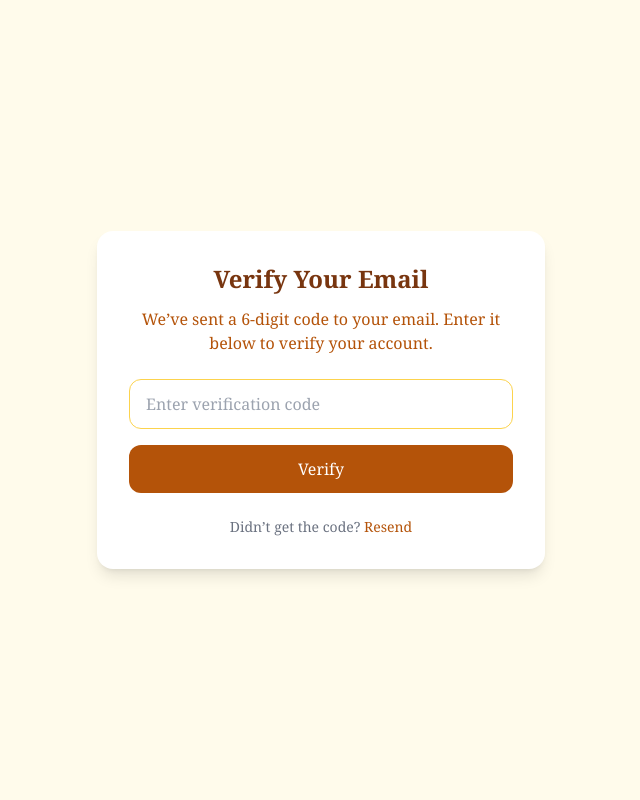
After one commit to notsamaltman/SohamPanwalkar_UC_Tasks, a Django app: template task-3/diary_project/diary/templates/diary/dairy_verifyemail.html in a window 1280 px wide. The commit adds this page. Shown: the whole page, without its empty margins (319-959 px from the left). Run offline with Django 5.2, Linux system fonts and the light colour scheme; the template is opened without the code that fills it, so the values that code supplies are empty; some libraries are stand-ins or nearby versions.

Commit message:
switching to lptop

```diff
--- a/task-3/diary_project/diary/models.py
+++ b/task-3/diary_project/diary/models.py
@@ -12,6 +12,6 @@ class CustomUser(AbstractUser):
     gender = models.CharField(max_length=10, choices=GENDER_CHOICES, null=True, blank=True)
 
     email = models.EmailField(unique=True)
-
+    verification_code = models.CharField(max_length=6, null=True)
     def __str__(self):
         return self.username
--- a/task-3/diary_project/diary/static/diary/login_script.js
+++ b/task-3/diary_project/diary/static/diary/login_script.js
@@ -2,7 +2,6 @@ const form = document.getElementById('loginForm');
 const errorMsg = document.getElementById('errorMsg');
 
 form.addEventListener('submit', function(event) {
-    event.preventDefault();
 
     const username = form.username.value.trim();
     const password = form.password.value.trim();
--- /dev/null
+++ b/task-3/diary_project/diary/templates/diary/dairy_verifyemail.html
@@ -0,0 +1,46 @@
+{% load static %}
+
+<!DOCTYPE html>
+<html lang="en">
+<head>
+  <meta charset="UTF-8">
+  <title>Email Verification | MyDiary</title>
+  <script src="https://cdn.tailwindcss.com"></script>
+</head>
+<body class="min-h-screen bg-amber-50 flex items-center justify-center font-serif">
+
+  <div class="bg-white shadow-lg rounded-2xl p-8 w-full max-w-md">
+    <h2 class="text-2xl font-bold text-center text-amber-900 mb-3">
+      Verify Your Email
+    </h2>
+    <p class="text-center text-amber-700 mb-6">
+      We’ve sent a 6-digit code to your email. Enter it below to verify your account.
+    </p>
+
+    <form method="POST" class="space-y-4">
+      <input
+        type="text"
+        name="code"
+        placeholder="Enter verification code"
+        required
+        class="w-full px-4 py-3 border border-amber-300 rounded-xl focus:outline-none focus:ring-2 focus:ring-amber-600"
+      >
+
+      <button
+        type="submit"
+        class="w-full bg-amber-700 text-white py-3 rounded-xl font-medium hover:bg-amber-800 transition duration-300"
+      >
+        Verify
+      </button>
+    </form>
+
+    <p class="text-sm text-center text-gray-500 mt-6">
+      Didn’t get the code?
+      <a href="{% url 'resend_code' %}" class="text-amber-700 hover:underline">
+        Resend
+      </a>
+    </p>
+  </div>
+
+</body>
+</html>
--- a/task-3/diary_project/diary/templates/diary/diary_register.html
+++ b/task-3/diary_project/diary/templates/diary/diary_register.html
@@ -14,8 +14,7 @@
     <div class="bg-gray-800 p-8 rounded-lg shadow-lg w-full max-w-lg max-h-[80vh] overflow-y-auto scrollbar-thin scrollbar-thumb-gray-700 scrollbar-track-gray-900">
         <h1 class="text-2xl font-bold text-center mb-6 text-white">Create Account</h1>
 
-        <form method="POST" class="space-y-6">
-            {% csrf_token %}
+        <form method="POST" action="{% url 'register_user' %}" class="space-y-6" id="registerForm">
             <div>
                 <label for="username" class="block mb-1">Username</label>
                 <input type="text" id="username" name="username" required
@@ -61,6 +60,6 @@
         </a>
     </div>
     </div>
-    <script src="{% static 'diary/login_register.js' %}"></script>
+    <script src="{% static 'diary/register_script.js' %}"></script>
 </body>
 </html>
--- a/task-3/diary_project/diary/templates/diary/diary_template.html
+++ b/task-3/diary_project/diary/templates/diary/diary_template.html
@@ -7,6 +7,7 @@
     <title>Diary App - Login</title>
     <script src="https://cdn.tailwindcss.com"></script>
     <link rel="shortcut icon" href="https://cdn-icons-png.flaticon.com/512/6919/6919207.png" type="image/x-icon">
+    <meta name="csrf-token" content="{{ csrf_token }}">
 </head>
 <body class="flex flex-col items-center justify-center min-h-screen bg-gray-900 text-gray-200">
 
@@ -15,7 +16,6 @@
         <h1 class="text-2xl font-bold text-center mb-6 text-white">Diary Login</h1>
 
         <form method="POST" class="space-y-6">
-            {% csrf_token %}
             <div>
                 <label for="username" class="block mb-1">Username</label>
                 <input type="text" id="username" name="username" required
--- a/task-3/diary_project/diary/urls.py
+++ b/task-3/diary_project/diary/urls.py
@@ -4,4 +4,5 @@ from . import views
 urlpatterns = [
     path('login/', views.login, name='login'),
     path('register/', views.register, name='register'),
+    path('register_user/', views.register_user, name='register_user'),
 ]
--- a/task-3/diary_project/diary_project/settings.py
+++ b/task-3/diary_project/diary_project/settings.py
@@ -80,6 +80,12 @@ DATABASES = {
     }
 }
 
+EMAIL_BACKEND = 'django.core.mail.backends.smtp.EmailBackend'
+EMAIL_HOST = 'smtp.gmail.com'  # or your SMTP server
+EMAIL_PORT = 587
+EMAIL_USE_TLS = True
+EMAIL_HOST_USER = 'diaryappbysoham@gmail.com'
+EMAIL_HOST_PASSWORD = 'HDFCbank@9'
 
 # Password validation
 # https://docs.djangoproject.com/en/5.2/ref/settings/#auth-password-validators
```
Also changed, not shown: task-3/diary_project/diary/static/diary/register_script.js (+50 -0 lines), task-3/diary_project/diary/views.py (+67 -17 lines), task-3/diary_project/db.sqlite3, task-3/diary_project/diary/migrations/0002_customuser_verification_code.py (added).
